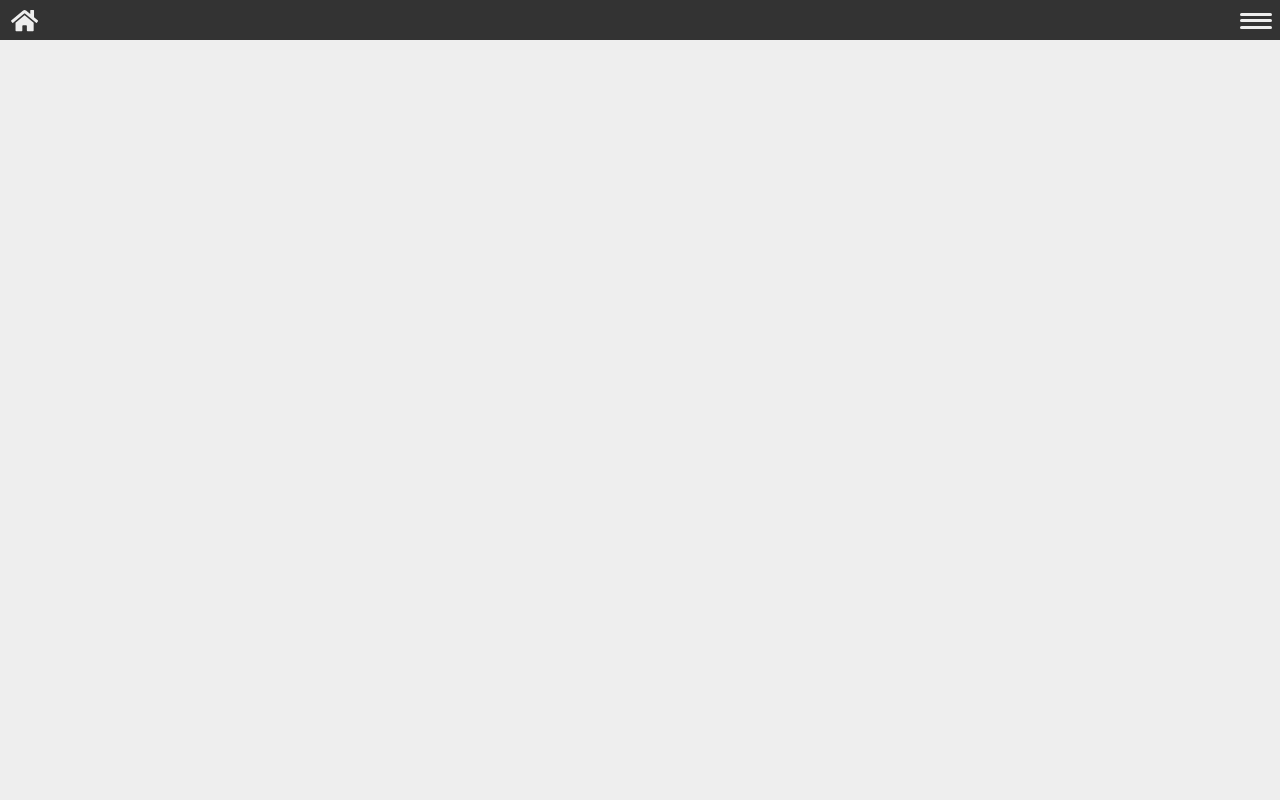
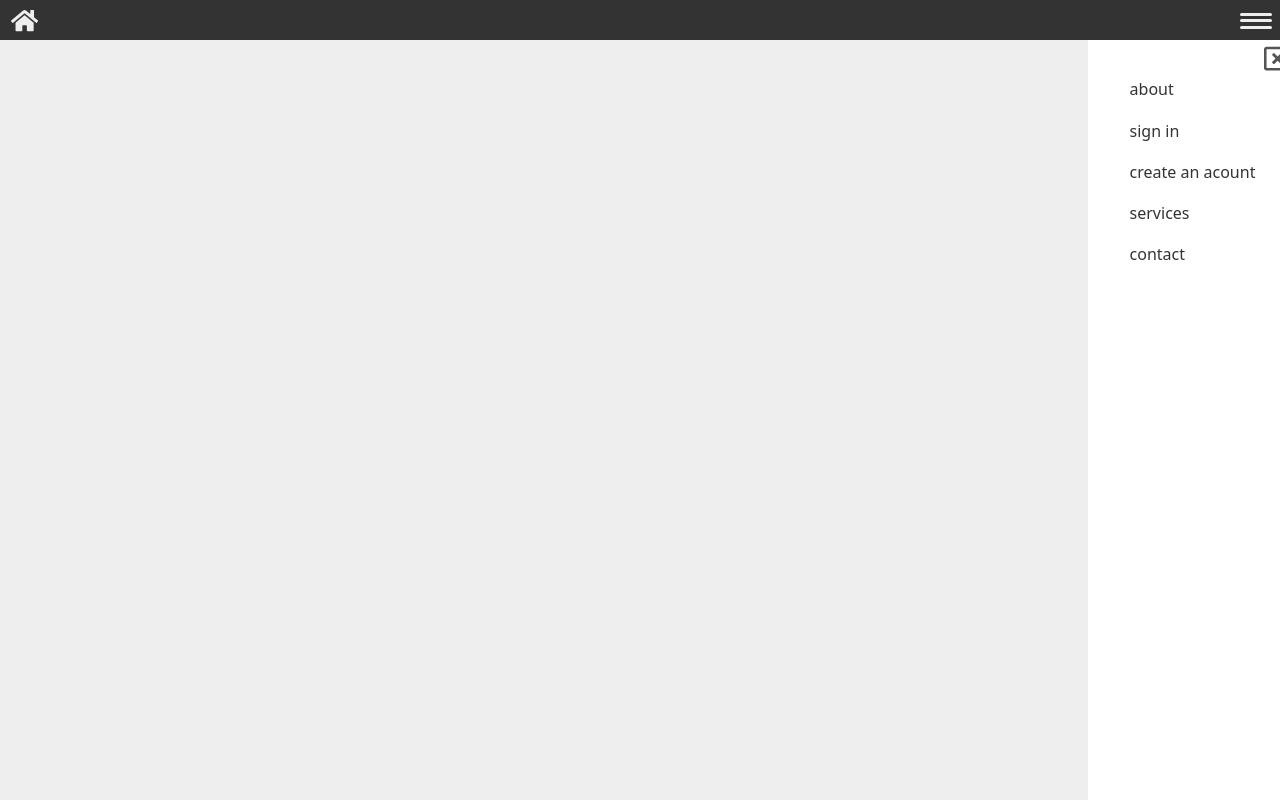
Before and after one commit to akliyachir/Mern_stack_Articles_Publishing_platform, a React (Vite) app in the folder articles_publishing_platform_v1/client/: page / in a window 1280 px wide. Built offline with nearby package versions, Linux system fonts and the light colour scheme.

Commit message:
mern stack with user auth, article publishing platform build, currently making the user menu

```diff
--- a/articles_publishing_platform_v1/client/src/Components/1-HeaderContainer/HeaderContainer.jsx
+++ b/articles_publishing_platform_v1/client/src/Components/1-HeaderContainer/HeaderContainer.jsx
@@ -2,6 +2,7 @@ import './HeaderContainer.css';
 import { FaHome } from 'react-icons/fa';
 import { NavLink } from 'react-router-dom';
 import SideBarMenu from '../2-SideBarMenu/SideBarMenu';
+import UserSideBarMenu from '../3-UserSideBarMenu/UserSideBarMenu';
 import { useState, useContext } from 'react';
 import { UserContext } from '../../Contexts/UserContext';
 import GlobalVoileCloseMenu from './GlobalVoileCloseMenu';
@@ -32,7 +33,6 @@ export default function HeaderContainer() {
 					</NavLink>
 					{!!userState.email && (
 						<div className='toggleUserMenu' onClick={toggleUserMenu}>
-							{' '}
 							{userState.email}
 						</div>
 					)}
@@ -43,6 +43,7 @@ export default function HeaderContainer() {
 					<span></span>
 				</div>
 				<SideBarMenu isMenuOpen={isMenuOpen} closeSideMenu={closeSideMenu} />
+				<UserSideBarMenu />
 			</div>
 			<GlobalVoileCloseMenu
 				closeSideMenu={closeSideMenu}
--- /dev/null
+++ b/articles_publishing_platform_v1/client/src/Components/3-UserSideBarMenu/UserSideBarMenu.css
@@ -0,0 +1,57 @@
+.UserSideBarMenu {
+	padding: 1rem;
+	background-color: var(--clr-1);
+	z-index: 9;
+	position: fixed;
+	right: 0;
+	top: 2.5rem;
+	height: 100%;
+	width: 12rem;
+	transition-duration: 200ms;
+	transition-timing-function: ease-in-out;
+}
+
+.UserSideBarMenuContent {
+	background-color: var(--clr-1);
+}
+
+.userMenuItem {
+	margin-top: 1rem;
+	padding: 0.2rem;
+	display: flex;
+	justify-content: center;
+	flex-direction: column;
+	gap: 0.8rem;
+}
+
+.NavLinkMenuItemStyling {
+	width: 100%;
+	display: flex;
+	justify-content: center;
+	align-items: center;
+}
+
+.NavLinkMenuItemStyling a {
+	text-align: start;
+	color: var(--clr-3);
+	text-decoration: none;
+	width: 100%;
+	padding: 0.2rem 0.4rem;
+}
+
+.NavLinkMenuItemStyling a:hover {
+	background-color: var(--clr-2);
+}
+
+.closeSideBarCross {
+	position: absolute;
+	top: 0.2rem;
+	right: 0.3rem;
+	font-size: 1.7rem;
+	color: var(--clr-4);
+	cursor: pointer;
+}
+
+.closeSideBarCross:hover {
+	color: var(--clr-3);
+}
--- /dev/null
+++ b/articles_publishing_platform_v1/client/src/Components/3-UserSideBarMenu/UserSideBarMenu.jsx
@@ -0,0 +1,34 @@
+import './UserSideBarMenu.css';
+import { userMenuItemsList } from '../../listsAndReusedConsts/UserSideBarMenuItems';
+import { NavLink } from 'react-router-dom';
+import { FaRegWindowClose } from 'react-icons/fa';
+
+export default function UserSideBarMenu() {
+	const userCloseSideMenu = () => {};
+	return (
+		<div className='UserSideBarMenu'>
+			<div className='UserSideBarMenuContent'>UserSideBarMenu</div>
+			{/* imported from sideBarMenu */}
+			<div className={true ? 'SideBarMenuOpen' : 'SideBarMenuClosed'}>
+				<div className='SideBarMenuContent'>
+					<div className='closeSideBarCross' onClick={userCloseSideMenu}>
+						<FaRegWindowClose />
+					</div>
+					<div className='menuItem'>
+						{userMenuItemsList.map((item) => {
+							const { menu_item_id, title, url } = item;
+							return (
+								<div key={menu_item_id}>
+									<span className='NavLinkMenuItemStyling' onClick={userCloseSideMenu}>
+										<NavLink to={url}>{title}</NavLink>
+									</span>
+								</div>
+							);
+						})}
+					</div>
+				</div>
+			</div>
+			{/* imported from sideBarMenu end */}
+		</div>
+	);
+}
--- /dev/null
+++ b/articles_publishing_platform_v1/client/src/listsAndReusedConsts/UserSideBarMenuItems.js
@@ -0,0 +1,27 @@
+export const userMenuItemsList = [
+	{
+		menu_item_id: 1,
+		title: 'about',
+		url: '/about',
+	},
+	{
+		menu_item_id: 2,
+		title: 'sign in',
+		url: '/signin',
+	},
+	{
+		menu_item_id: 3,
+		title: 'create an acount',
+		url: '/signup',
+	},
+	{
+		menu_item_id: 4,
+		title: 'services',
+		url: '/services',
+	},
+	{
+		menu_item_id: 5,
+		title: 'contact',
+		url: '/contact',
+	},
+];
```
